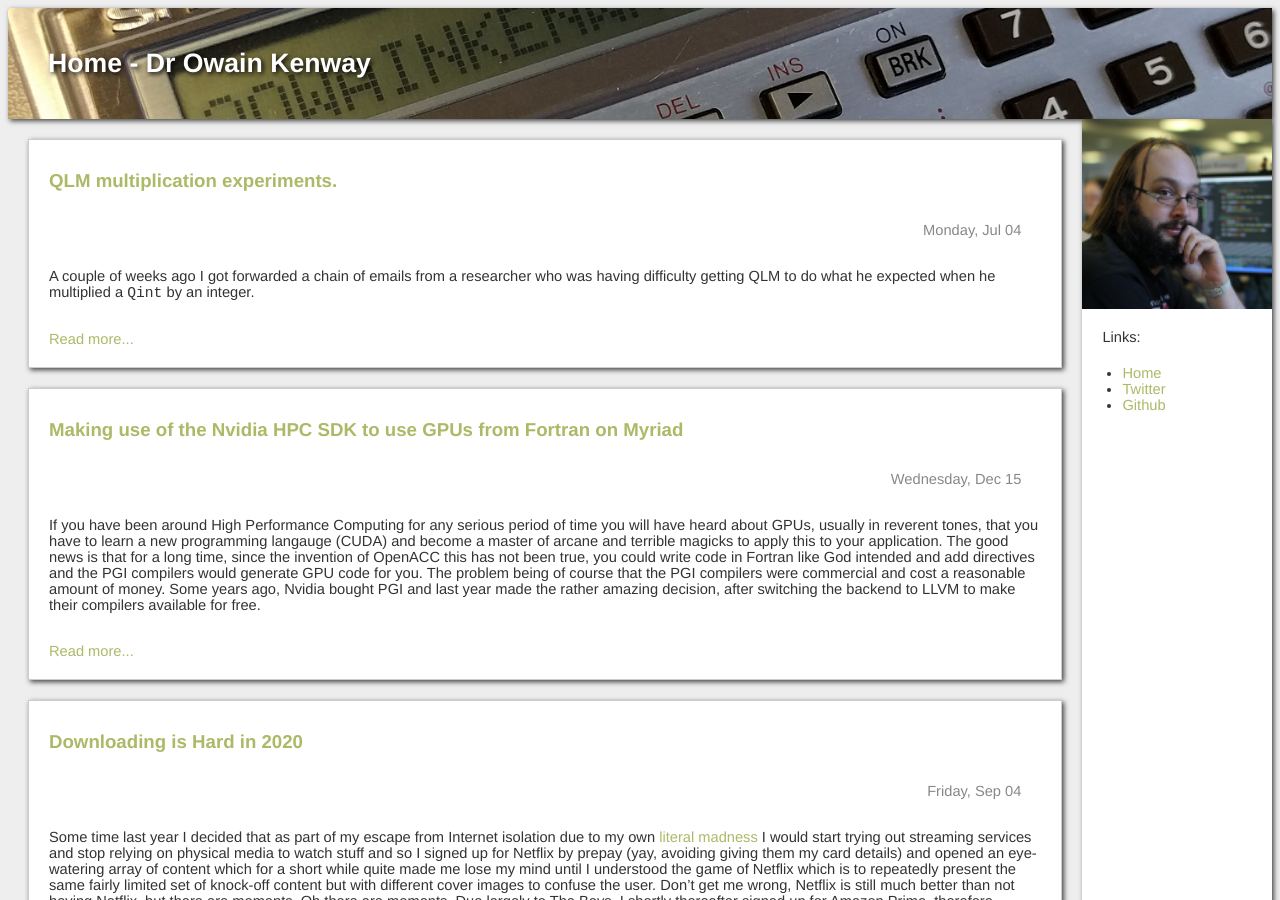
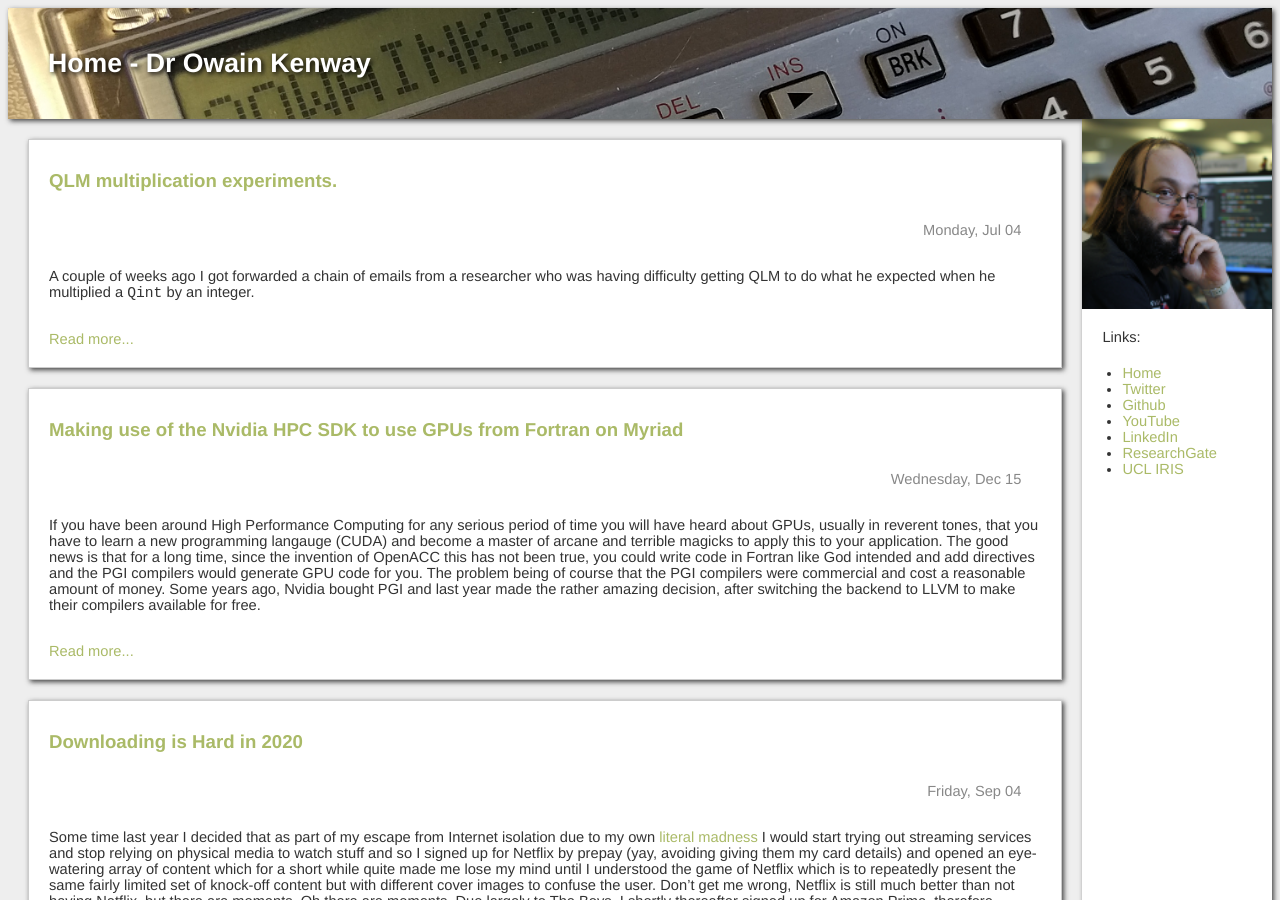
Before and after one commit to owainkenwayucl/owainkenwayucl.github.io, a Jekyll site: the page built from index.md, in a window 1280 px wide and 900 px high. Built offline with Jekyll 4.4.1, drawn with Linux system fonts in a browser that asks for light colours.

Commit message:
Updated layout

```diff
--- a/_layouts/default.html
+++ b/_layouts/default.html
@@ -22,6 +22,11 @@ Links:
 <li><a href="/">Home</a></li>
 <li><a href="https://twitter.com/owainkenway">Twitter</a></li>
 <li><a href="https://github.com/owainkenwayucl">Github</a></li>
+<li><a href="https://www.youtube.com/channel/UCTT7pVOWqn8xhDQrb9tksPw/">YouTube</a></li>
+<li><a href="https://www.linkedin.com/in/owain-kenway-027506184/">LinkedIn</a></li>
+<li><a href="https://www.researchgate.net/profile/Owain-Kenway">ResearchGate</a></li>
+<li><a href="https://iris.ucl.ac.uk/iris/browse/profile?upi=OAKEN71">UCL IRIS</a></li>
+
 </ul>
 </p>
 </div>
```
